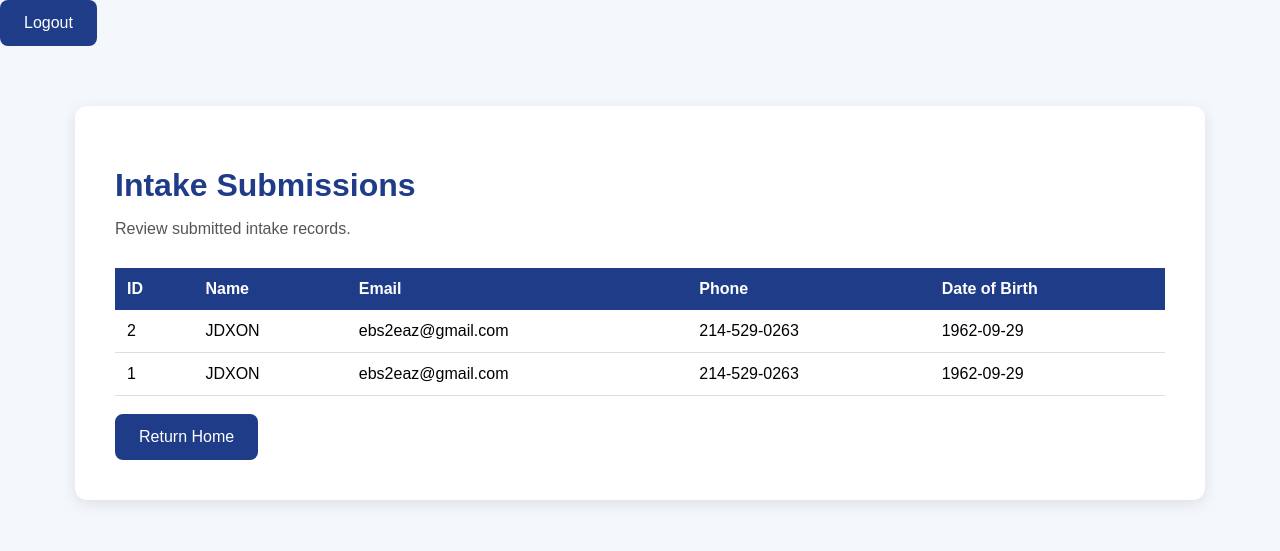
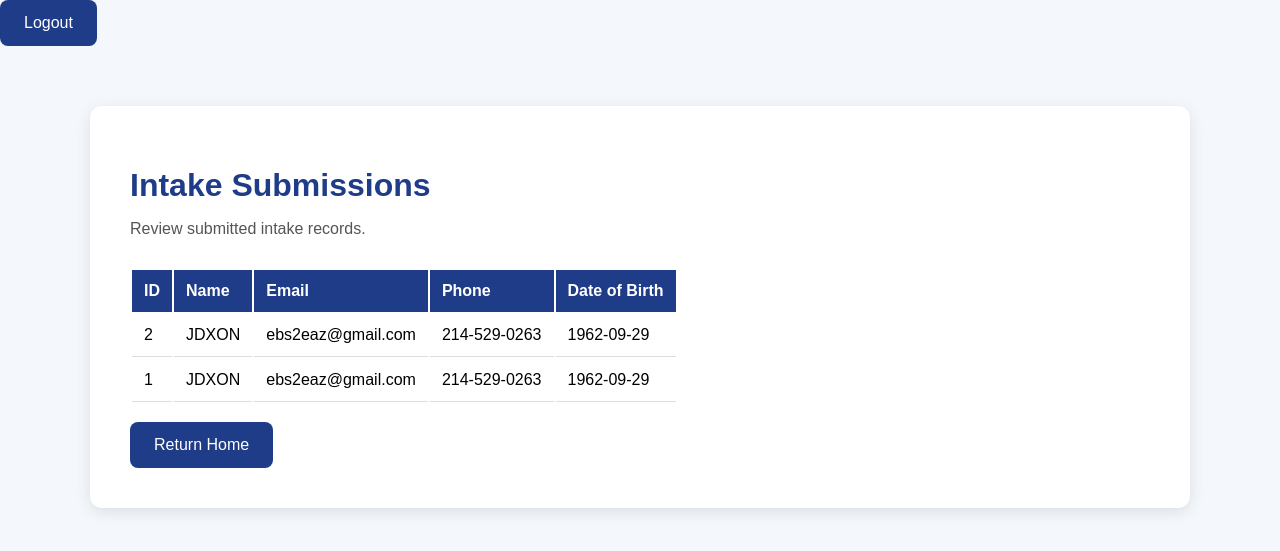
Before and after one commit to ebs2eaz-stack/john-intake-app, a Flask app: page /admin in a window 1280 px wide. Shown: the top 551 px of the page. Run offline with Flask 3, Linux system fonts and the light colour scheme; the visitor is signed in with stand-in values (Sample User, id 1); data comes from the database, SQL or seed files in the repository.

Commit message:
Update style.css

```diff
--- a/john-intake-app-main/static/style.css
+++ b/john-intake-app-main/static/style.css
@@ -69,8 +69,10 @@ input[type="submit"]:hover {
     background: #16306d;
 }
 .wide {
-    width: 1050px;
+    width: 1100px;
     max-width: 90%;
+    box-sizing: border-box;
+}
 
 }
 
```
